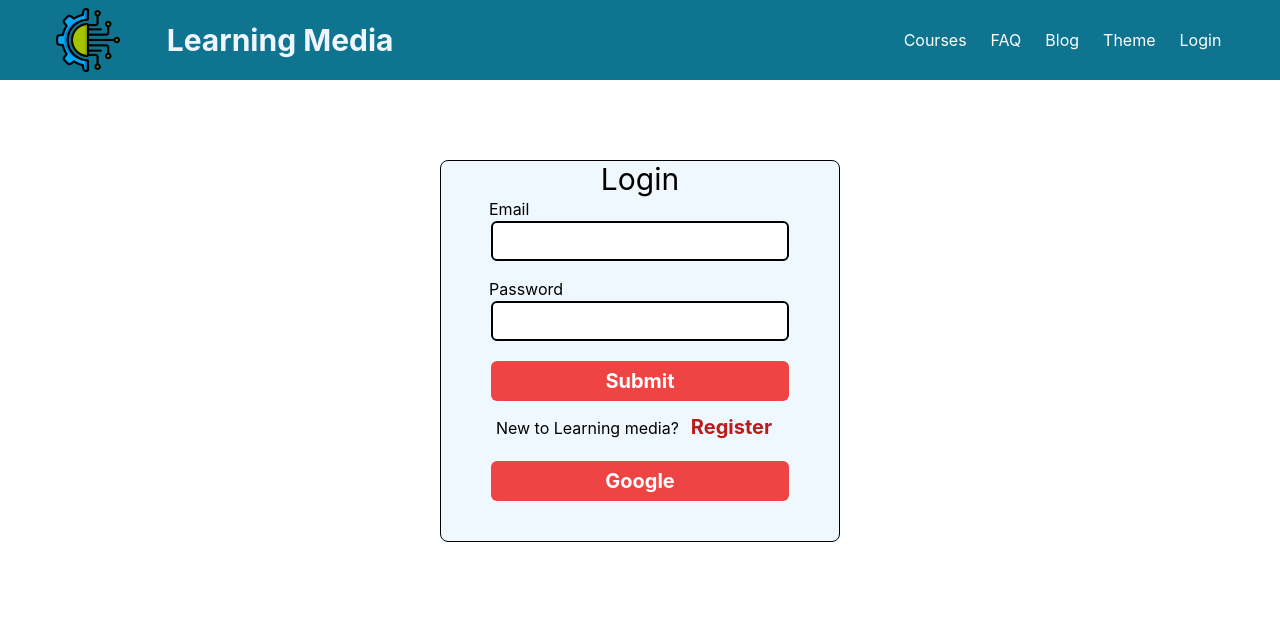
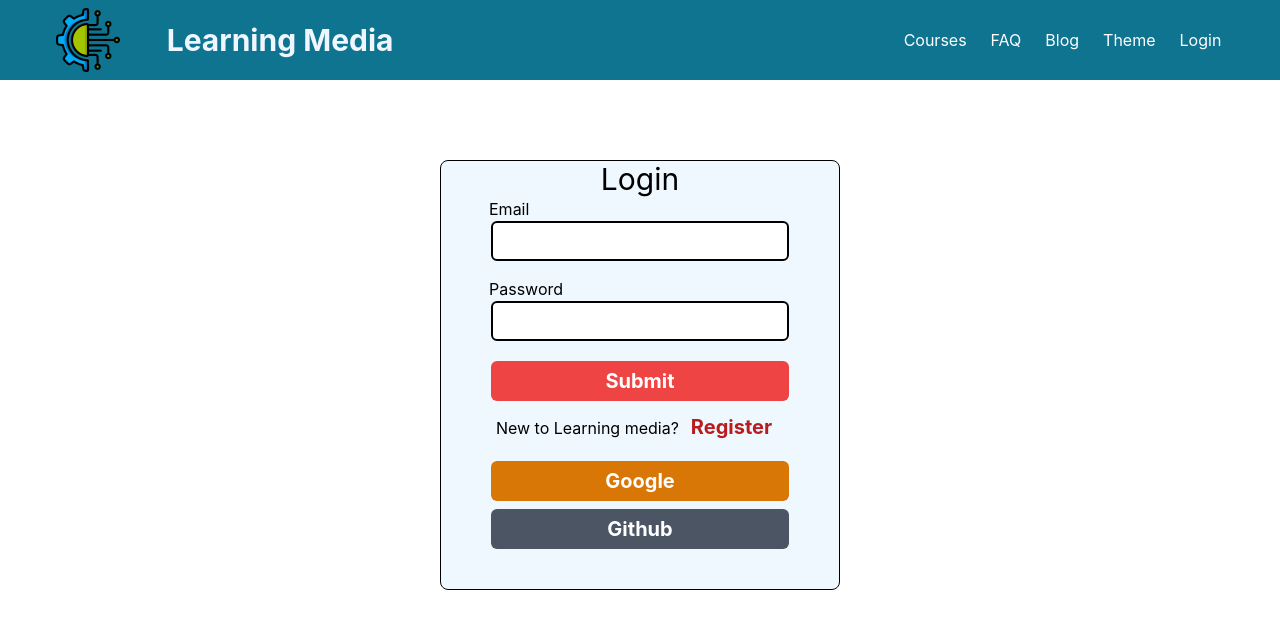
Before and after one commit to SakibHasanICE/learning-media-client, a React (Create React App) app: page /login in a window 1280 px wide. Shown: the top 628 px of the page. Built offline with nearby package versions, Linux system fonts and the light colour scheme; no server answers.

Commit message:
final commit

```diff
--- a/src/components/Login/Login.js
+++ b/src/components/Login/Login.js
@@ -4,7 +4,7 @@ import { AuthContext } from '../contexts/UserContext';
 
 import './login.css'
 const Login = () => {
-    const {login,signinWithGoogle}=useContext(AuthContext);
+    const {login,signinWithGoogle,signinWithGithub}=useContext(AuthContext);
     const handleSubmit = event=>{
         event.preventDefault();
         const form =event.target;
@@ -30,6 +30,14 @@ const Login = () => {
         })
         .catch(error=>console.error(error))
 }
+    const handleGithubsignin=()=>{
+        signinWithGithub()
+        .then(result=>{
+            const user=result.user;
+            <p className="text-red-600 text-xl">{user.email}</p>
+        })
+        .catch(error=>console.error(error))
+}
     return (
         <div className='form-container h-fit container mx-auto'>
             <h2 className='text-3xl'>Login</h2>
@@ -40,7 +48,8 @@ const Login = () => {
                 <input className='border-black p-2  rounded-md border-2 w-9/12 h-10' type="password"  name="password" required/>
                 <button className='block w-9/12 rounded-md bg-red-500 mx-auto mt-5 h-10 text-white font-bold text-xl' type="submit">Submit</button>
                 <p className='mt-3 text-md mb-2'>New to Learning media?<Link className="mx-3 text-red-700 font-bold text-xl" to="/register">Register</Link></p>
-                <button onClick={handleGooglesignin} className='block mb-10 w-9/12 rounded-md bg-red-500 mx-auto mt-5 h-10 text-white font-bold text-xl' type="submit">Google</button>
+                <button onClick={handleGooglesignin} className='block mb-2 w-9/12 rounded-md bg-amber-600 mx-auto mt-5 h-10 text-white font-bold text-xl' type="submit">Google</button>
+                <button onClick={handleGithubsignin} className='block mb-10 w-9/12 rounded-md bg-gray-600 mx-auto  h-10 text-white font-bold text-xl' type="submit">Github</button>
 
             </form>
         </div>
--- a/src/components/Register/Register.js
+++ b/src/components/Register/Register.js
@@ -5,7 +5,7 @@ import { AuthContext } from '../contexts/UserContext';
 import './Register.css'
 
 const Register = () => {
-     const{newUser,signinWithGoogle}=useContext(AuthContext);
+     const{newUser,signinWithGoogle,signinWithGithub}=useContext(AuthContext);
     const handleSubmit = event=>{
         event.preventDefault();
         const form =event.target;
@@ -32,6 +32,14 @@ const Register = () => {
             })
             .catch(error=>console.error(error))
     }
+    const handleGithubsignin=()=>{
+        signinWithGithub()
+        .then(result=>{
+            const user=result.user;
+            <p className="text-red-600 text-xl">{user.email}</p>
+        })
+        .catch(error=>console.error(error))
+}
     return (
         <div className='form-container h-fit container mx-auto mb-14'>
         <h2 className='text-3xl'>Register</h2>
@@ -51,7 +59,8 @@ const Register = () => {
             <button className='block w-9/12 rounded-md bg-red-500 mx-auto mt-5 h-10 text-white font-bold text-xl' type="submit">Submit</button>
 
             <p className='mt-3 text-md '>Already have an account?<Link className="mx-3 text-red-700 font-bold text-xl" to="/login">Login</Link></p>
-            <button onClick={handleGooglesignin} className='block mb-10 w-9/12 rounded-md bg-red-500 mx-auto mt-5 h-10 text-white font-bold text-xl' type="submit">Google</button>
+            <button onClick={handleGooglesignin} className='block mb-2 w-9/12 rounded-md bg-amber-600 mx-auto mt-5 h-10 text-white font-bold text-xl' type="submit">Google</button>
+            <button onClick={handleGithubsignin} className='block mb-10 w-9/12 rounded-md bg-gray-600 mx-auto  h-10 text-white font-bold text-xl' type="submit">Github</button>
 
 
         </form>
--- a/src/components/contexts/UserContext.js
+++ b/src/components/contexts/UserContext.js
@@ -1,6 +1,6 @@
 import React, { createContext, useEffect, useState } from 'react';
 import app from '../../firebase/firebase.config';
-import {createUserWithEmailAndPassword, getAuth, GoogleAuthProvider, onAuthStateChanged, signInWithEmailAndPassword, signInWithPopup} from'firebase/auth'
+import {createUserWithEmailAndPassword, getAuth, GithubAuthProvider, GoogleAuthProvider, onAuthStateChanged, signInWithEmailAndPassword, signInWithPopup} from'firebase/auth'
 
 export const AuthContext=createContext();
 
@@ -10,6 +10,7 @@ const UserContext = ({children}) => {
     const [user,setUser]=useState({displayName:'hddkshd'})
 
     const googleProvider = new GoogleAuthProvider();
+    const githubProvider =new GithubAuthProvider();
     const newUser=(email,password)=>{
         return createUserWithEmailAndPassword(auth,email,password);
     }
@@ -19,6 +20,9 @@ const UserContext = ({children}) => {
     const signinWithGoogle=()=>{
         return signInWithPopup(auth,googleProvider);
     }
+    const signinWithGithub=()=>{
+        return signInWithPopup(auth,githubProvider)
+    }
 
     useEffect(()=>{
        const unsubscribe= onAuthStateChanged(auth, currentUser=>{
@@ -27,7 +31,7 @@ const UserContext = ({children}) => {
         return unsubscribe();
     },[])
 
-    const authInfo={user,newUser,login,signinWithGoogle};
+    const authInfo={user,newUser,login,signinWithGoogle,signinWithGithub};
     return (
         <AuthContext.Provider value={authInfo}>
             {children}
```
